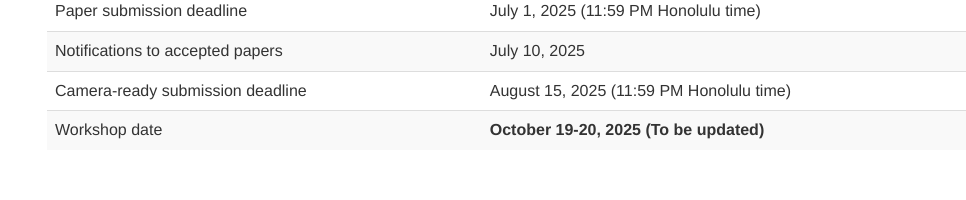
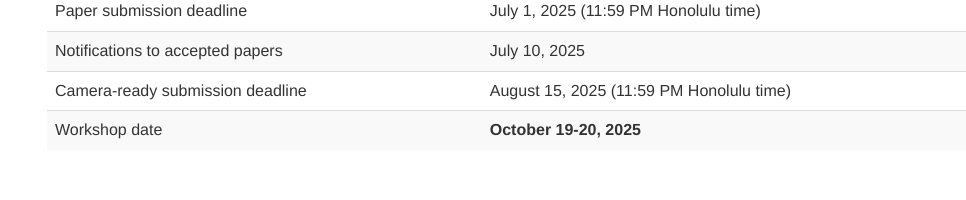
Before and after one commit to multispectral4ra/multispectral4ra.github.io, a plain HTML site: page index.html in a window 1280 px wide. Shown: the part 1920-2120 px from the top of the page, without its empty margins (118-1084 px from the left). Drawn offline with nearby package versions, Linux system fonts and the light colour scheme; some packages are replaced by stand-ins of ours; a script that the page names is missing.

Commit message:
workshop date

```diff
--- a/index.html
+++ b/index.html
@@ -334,7 +334,7 @@
         </tr>
         <tr>
           <td>Workshop date</td>
-          <td><b>October 19-20, 2025 (To be updated)</b></td>
+          <td><b>October 19-20, 2025</b></td>
         </tr>
 
       </tbody>
```
